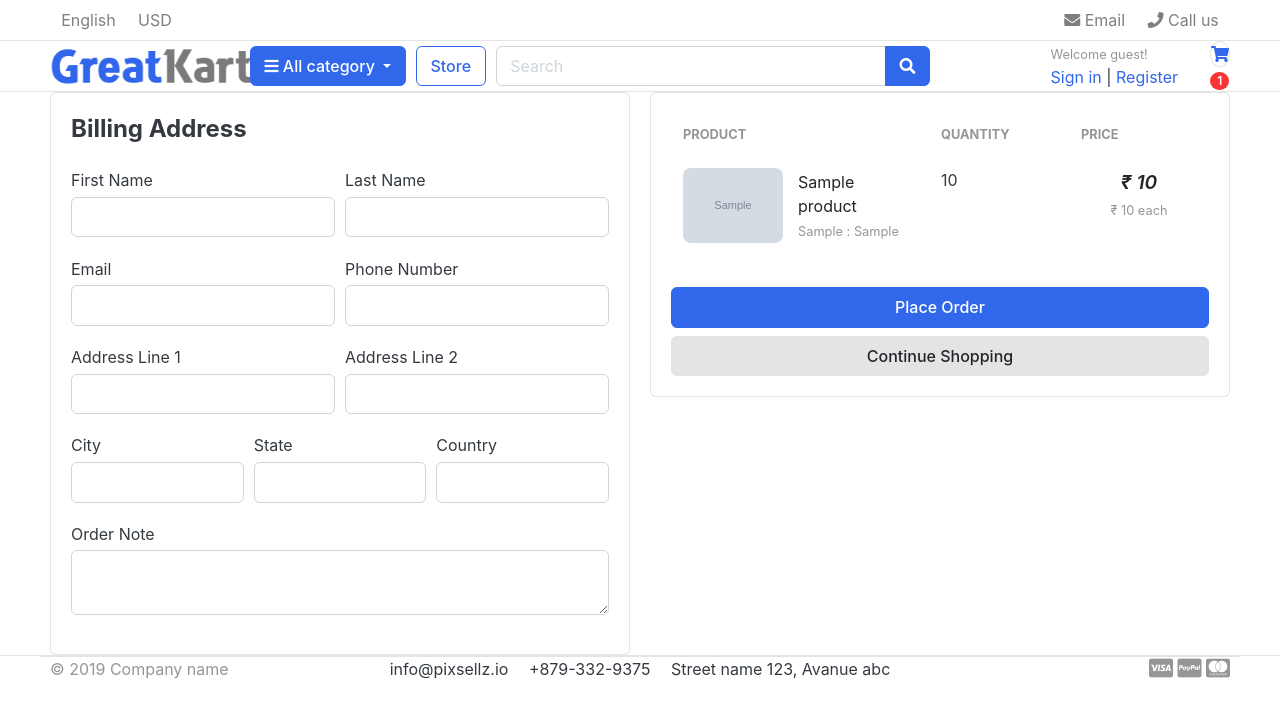
After one commit to shamila2315/ECommerce-django, a Django app: template template/store/checkout.html in a window 1280 px wide. The commit adds this page. Shown: the top 718 px of the page. Run offline with Django 5.2, Linux system fonts and the light colour scheme; the template is opened without the code that fills it: most values are stand-ins (such as "Sample title", 1, 10 or a date in 2020); grey boxes marked "Sample" are stand-in pictures; some libraries are stand-ins or nearby versions.

Commit message:
cart and checkout for logged in users

```diff
--- a/carts/context_processors.py
+++ b/carts/context_processors.py
@@ -8,7 +8,10 @@ def counter(request):
     else:
         try:
             cart=Cart.objects.filter(cart_id=_cart_id(request))
-            cart_items=CartItem.objects.all().filter(cart=cart[:1])
+            if request.user.is_authenticated:
+                cart_items = CartItem.objects.all().filter(user=request.user)
+            else:
+                cart_items=CartItem.objects.all().filter(cart=cart[:1])
             for cart_item in cart_items:
                 cart_count += cart_item.quantity
         except Cart.DoesNotExist:
--- a/carts/models.py
+++ b/carts/models.py
@@ -1,5 +1,6 @@
 from django.db import models
 from store.models import Product,Variation
+from accounts.models import Account
 # Create your models here.
 class Cart(models.Model):
     cart_id = models.CharField(max_length=250,blank=True)
@@ -9,9 +10,10 @@ class Cart(models.Model):
         return self.cart_id
 
 class CartItem(models.Model):
+    user = models.ForeignKey(Account,on_delete=models.CASCADE,null=True,blank=True)
     product=models.ForeignKey(Product,on_delete=models.CASCADE)
     variations=models.ManyToManyField(Variation,blank=True)
-    cart =models.ForeignKey(Cart,on_delete=models.CASCADE)
+    cart =models.ForeignKey(Cart,on_delete=models.CASCADE,null=True)
     quantity = models.IntegerField()
     is_active = models.BooleanField(default=True)
 
--- a/carts/urls.py
+++ b/carts/urls.py
@@ -8,4 +8,6 @@ urlpatterns = [
     # Updated paths to include cart_item_id
     path('remove_cart/<int:product_id>/<int:cart_item_id>/', views.remove_cart, name='remove_cart'),
     path('remove_cart_item/<int:product_id>/<int:cart_item_id>/', views.remove_cart_item, name='remove_cart_item'),
+    path('checkout/', views.checkout, name='checkout'),
+
 ]
--- a/template/store/cart.html
+++ b/template/store/cart.html
@@ -103,7 +103,7 @@
             <p class="text-center mb-3">
               <img src="{% static './images/misc/payments.png' %}" height="26">
             </p>
-            <a href="./place-order.html" class="btn btn-primary btn-block">Checkout</a>
+            <a href="{% url 'checkout' %}" class="btn btn-primary btn-block">Checkout</a>
             <a href="{% url 'store'%}" class="btn btn-light btn-block">Continue Shopping</a>
           </div>
         </div>
--- /dev/null
+++ b/template/store/checkout.html
@@ -0,0 +1,173 @@
+{% extends 'base.html' %}
+{% load static %}
+
+{% block content %}
+<section class="section-content padding-y bg">
+  <div class="container">
+    <form action="" method="POST">
+      {% csrf_token %}
+      <div class="row">
+
+        <!-- BILLING ADDRESS -->
+        <aside class="col-lg-6">
+          <div class="card">
+            <div class="card-body">
+              <h4 class="card-title mb-4">Billing Address</h4>
+
+              <div class="form-row">
+                <div class="form-group col-md-6">
+                  <label>First Name</label>
+                  <input type="text" name="first_name" class="form-control" required>
+                </div>
+                <div class="form-group col-md-6">
+                  <label>Last Name</label>
+                  <input type="text" name="last_name" class="form-control" required>
+                </div>
+              </div>
+
+              <div class="form-row">
+                <div class="form-group col-md-6">
+                  <label>Email</label>
+                  <input type="email" name="email" class="form-control" required>
+                </div>
+                <div class="form-group col-md-6">
+                  <label>Phone Number</label>
+                  <input type="text" name="phone" class="form-control" required>
+                </div>
+              </div>
+
+              <div class="form-row">
+                <div class="form-group col-md-6">
+                  <label>Address Line 1</label>
+                  <input type="text" name="address_line_1" class="form-control" required>
+                </div>
+                <div class="form-group col-md-6">
+                  <label>Address Line 2</label>
+                  <input type="text" name="address_line_2" class="form-control">
+                </div>
+              </div>
+
+              <div class="form-row">
+                <div class="form-group col-md-4">
+                  <label>City</label>
+                  <input type="text" name="city" class="form-control" required>
+                </div>
+                <div class="form-group col-md-4">
+                  <label>State</label>
+                  <input type="text" name="state" class="form-control" required>
+                </div>
+                <div class="form-group col-md-4">
+                  <label>Country</label>
+                  <input type="text" name="country" class="form-control" required>
+                </div>
+              </div>
+
+              <div class="form-group">
+                <label>Order Note</label>
+                <textarea name="order_note" class="form-control" rows="2"></textarea>
+              </div>
+            </div>
+          </div>
+        </aside>
+
+        <!-- CART SUMMARY -->
+        <aside class="col-lg-6">
+          <div class="card">
+            <div class="card-body">
+              <table class="table table-borderless table-shopping-cart">
+                <thead class="text-muted">
+                  <tr class="small text-uppercase">
+                    <th scope="col">Product</th>
+                    <th scope="col" width="140">Quantity</th>
+                    <th scope="col" width="140">Price</th>
+                  </tr>
+                </thead>
+                <tbody>
+                  {% for cart_item in cart_items %}
+                  <tr>
+                    <td>
+                      <figure class="itemside align-items-center">
+                        <div class="aside">
+                          <img src="{{ cart_item.product.images.url }}" class="img-sm">
+                        </div>
+                        <figcaption class="info">
+                          <a href="{{ cart_item.product.get_url }}" class="title text-dark d-block mb-1">{{ cart_item.product.product_name }}</a>
+                          <p class="text-muted small mb-0">
+                            {% if cart_item.variations.all %}
+                            {% for item in cart_item.variations.all %}
+                              {{ item.variation_category }} : {{ item.variation_value }}
+                            {% endfor %}
+                            {% endif %}
+                          </p>
+                        </figcaption>
+                      </figure>
+                    </td>
+                    <td>
+                      <label>{{ cart_item.quantity }}</label>
+                    </td>
+                    <td>
+                      <div class="price-wrap text-center">
+                        <var class="price d-block text-dark font-weight-bold">₹ {{ cart_item.sub_total }}</var>
+                        <small class="text-muted">₹ {{ cart_item.product.price }} each</small>
+                      </div>
+                    </td>
+                  </tr>
+                  {% endfor %}
+                </tbody>
+              </table>
+
+              <button type="submit" name="submit" class="btn btn-primary btn-block">Place Order</button>
+              <a href="{% url 'store' %}" class="btn btn-light btn-block">Continue Shopping</a>
+            </div>
+          </div>
+        </aside>
+
+      </div>
+    </form>
+  </div>
+</section>
+
+<!-- STYLES -->
+<style>
+.img-sm {
+  width: 100px;
+  height: auto;
+  border-radius: 8px;
+}
+.itemside {
+  display: flex;
+  gap: 15px;
+  align-items: center;
+}
+.quantity-group {
+  display: flex;
+  align-items: center;
+  max-width: 110px;
+  height: 36px;
+  font-size: 14px;
+}
+.quantity-group .btn {
+  width: 32px;
+  height: 36px;
+  padding: 0;
+  font-weight: bold;
+  font-size: 16px;
+  line-height: 36px;
+  border-radius: 0;
+  display: flex;
+  align-items: center;
+  justify-content: center;
+}
+.quantity-group .form-control {
+  height: 36px;
+  padding: 0;
+  font-size: 14px;
+  width: 40px;
+  border-radius: 0;
+  text-align: center;
+}
+.price-wrap var.price {
+  font-size: 1.2rem;
+}
+</style>
+{% endblock %}
```
Also changed, not shown: accounts/views.py (+60 -6 lines), carts/views.py (+162 -68 lines), carts/migrations/0003_cartitem_user_alter_cartitem_cart.py (added).
